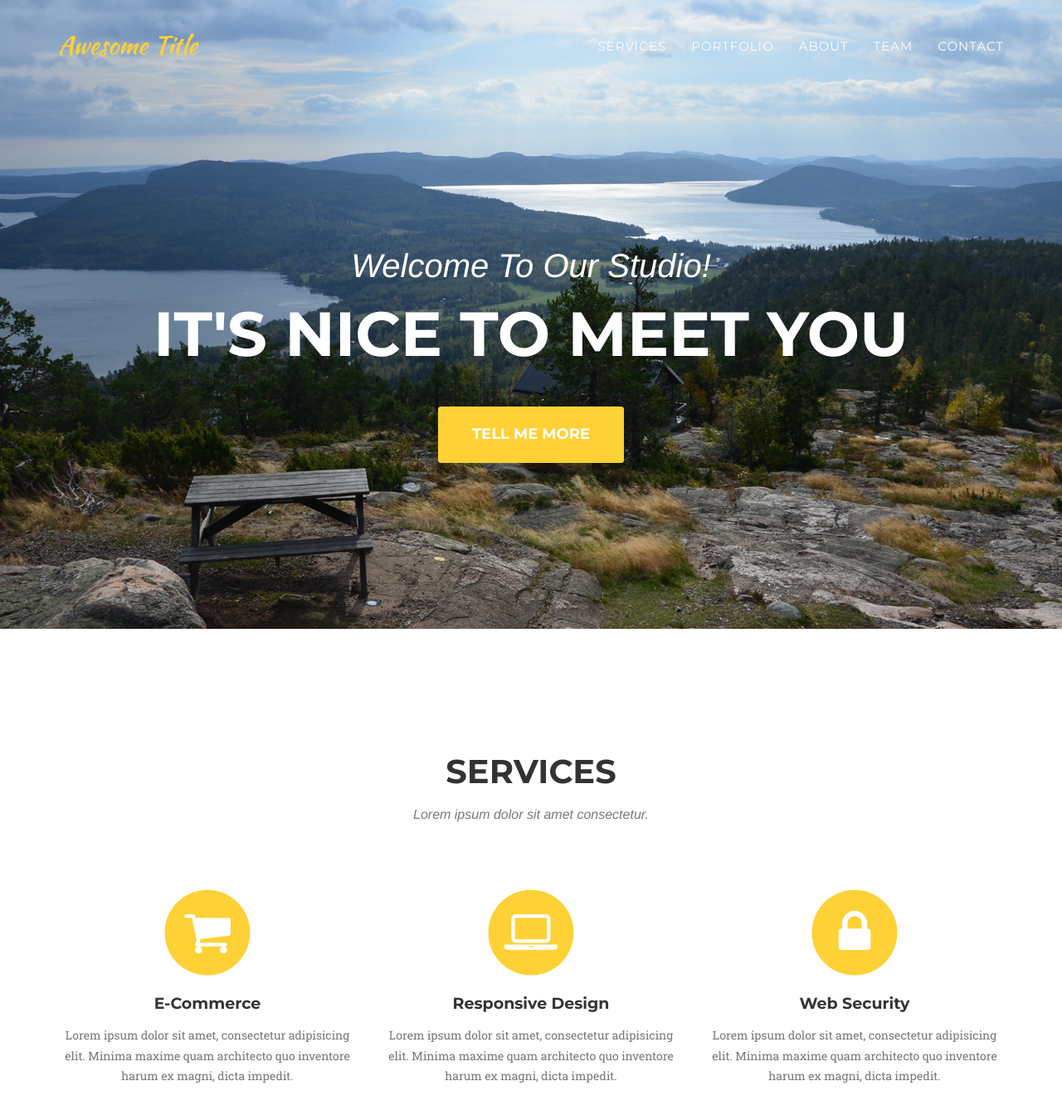
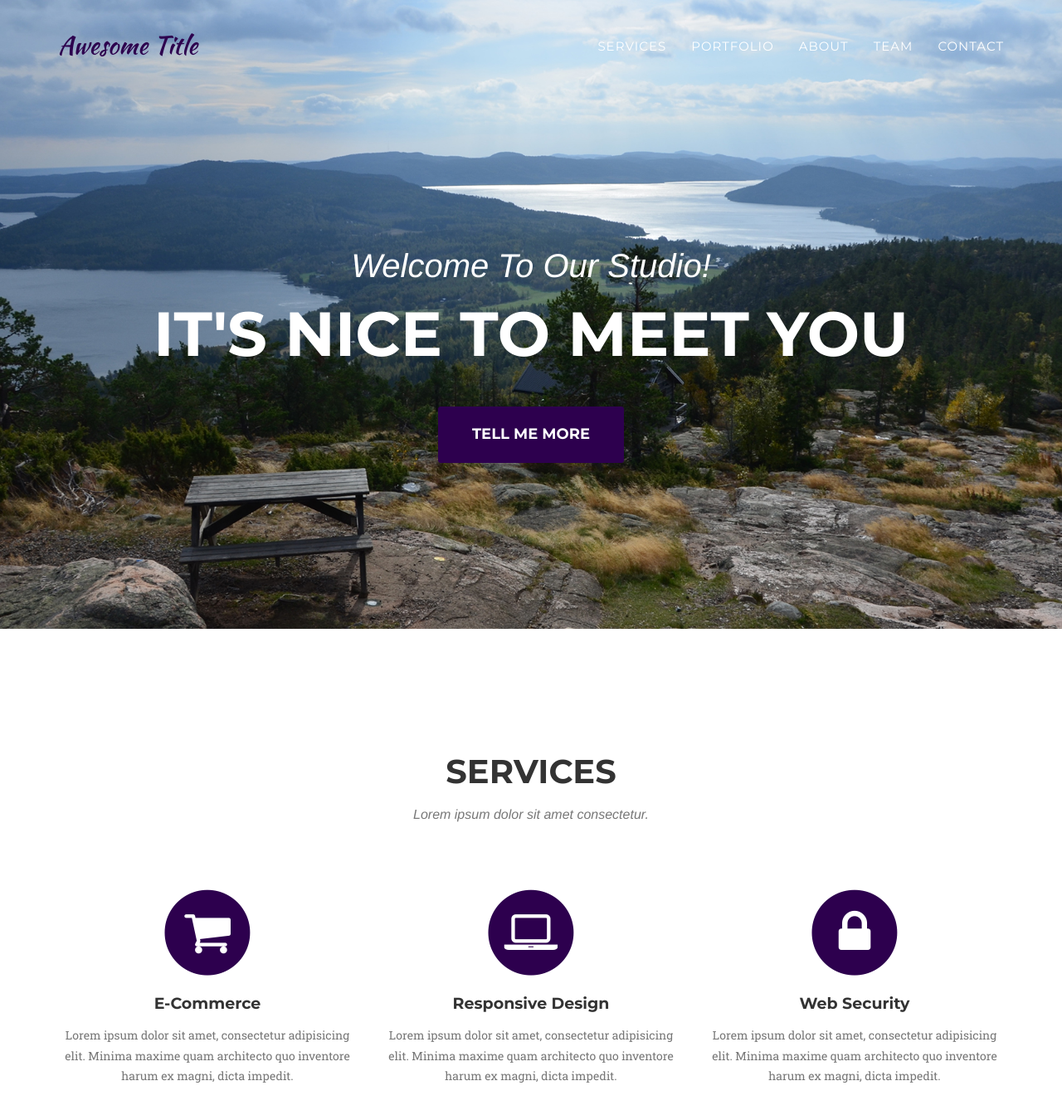
Before and after one commit to marororom/marororom.github.io, a Jekyll site: the page built from index.html, in a window 1280 px wide and 1400 px high. Shown: the top 1344 px of the window at 83% size. Built offline with Jekyll 4.4.1, drawn with Linux system fonts in a browser that asks for light colours; some web fonts are replaced.

Commit message:
change primary and secondary color

```diff
--- a/_config.yml
+++ b/_config.yml
@@ -8,8 +8,8 @@ description: "Write an awesome description for your new site here. You can edit
 
 # Color settings (hex-codes without the leading hash-tag)
 color:
-  primary: fed136
-  secondary: fec503
+  primary: 2D004E
+  secondary: 48007d
   secondary-dark: 333
 
 # Team names, titles and social links
```
